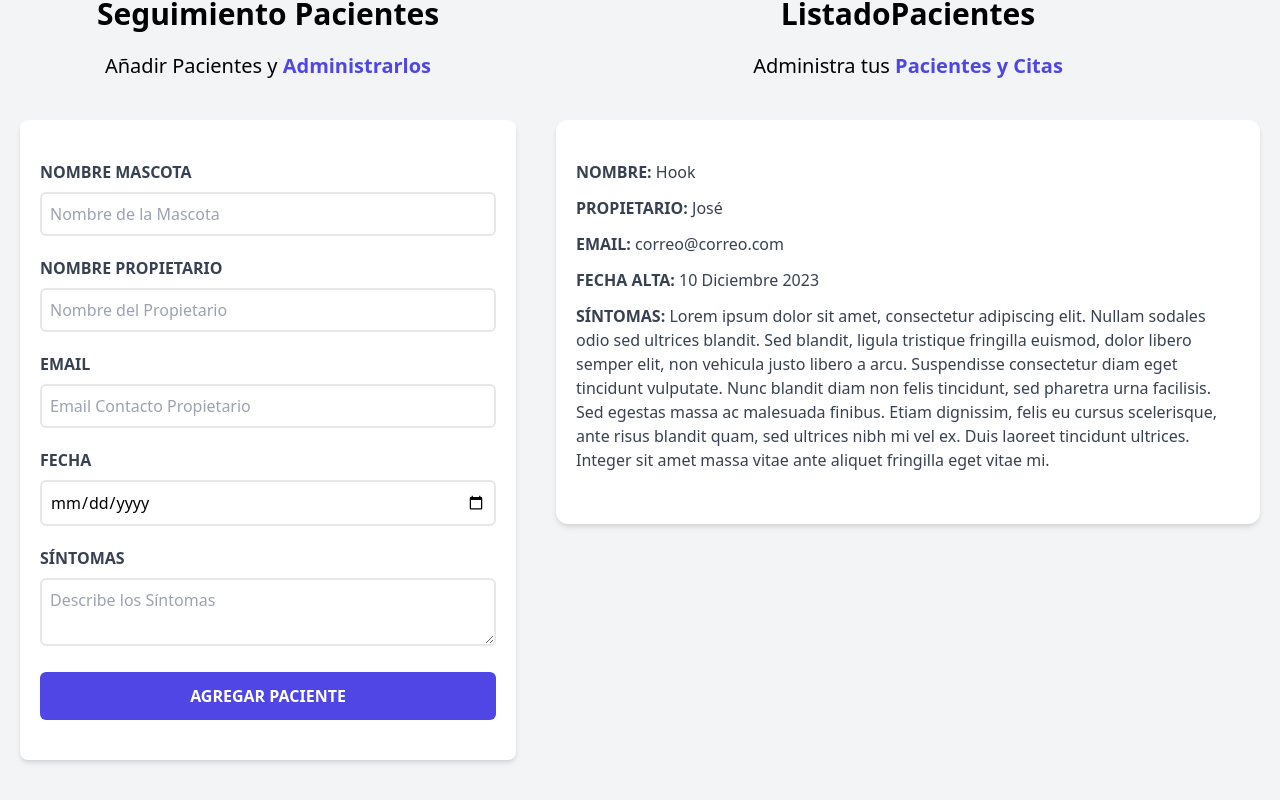
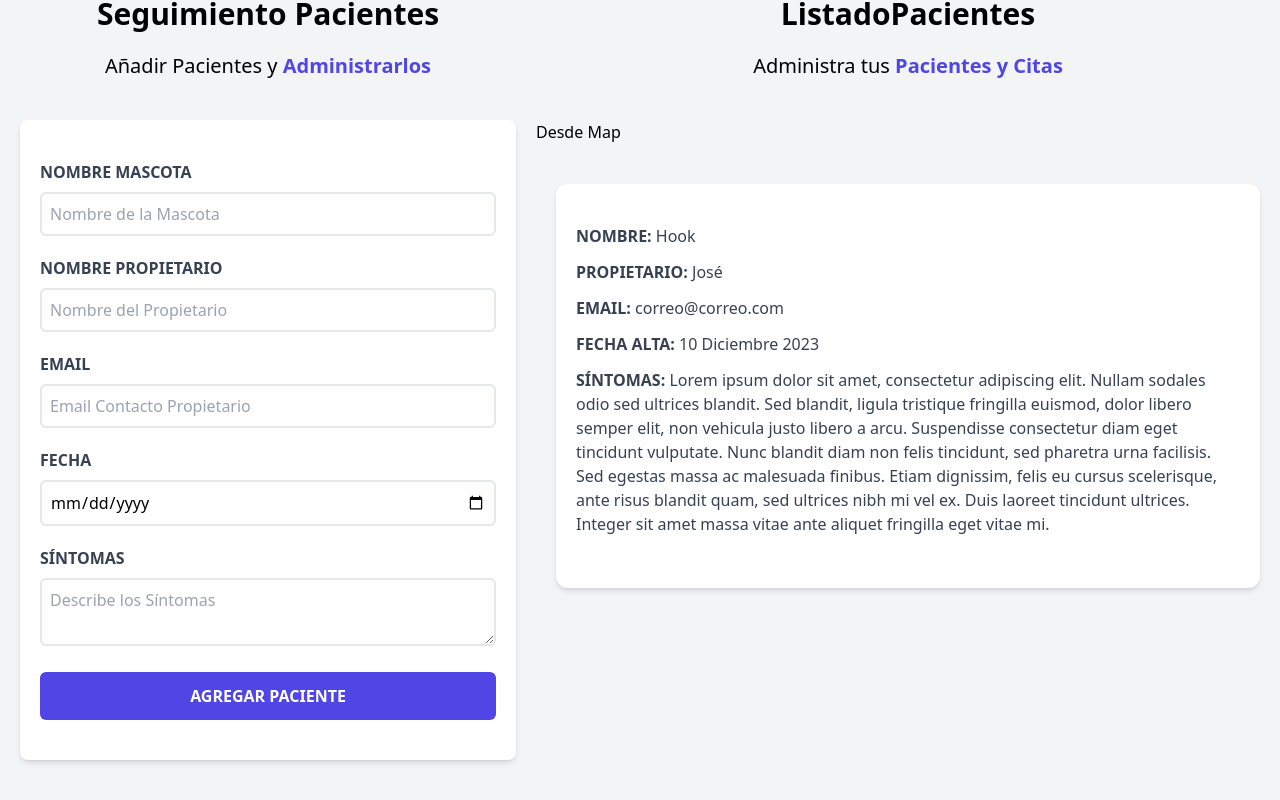
Before and after one commit to joseangvas/citas-react, a React (Vite) app: page / in a window 1280 px wide. Both pictures are taken after typing "Sample", "Sample", "name@example.com", "2020-01-15", "Sample" into the empty fields and a click on the input "Agregar Paciente". Shown: the part 132-932 px from the top of the page. Built offline with nearby package versions, Linux system fonts and the light colour scheme.

Commit message:
Usar Props children

```diff
--- a/src/components/ListadoPacientes.jsx
+++ b/src/components/ListadoPacientes.jsx
@@ -11,6 +11,13 @@ const ListadoPacientes = ({pacientes}) => {
         <span className="text-indigo-600 font-bold">Pacientes y Citas</span>
       </p>
 
+      { pacientes.map( () => {
+
+        return (
+          <h1>Desde Map</h1>
+        )
+      })}
+
       <Paciente />
 
     </div>
```
